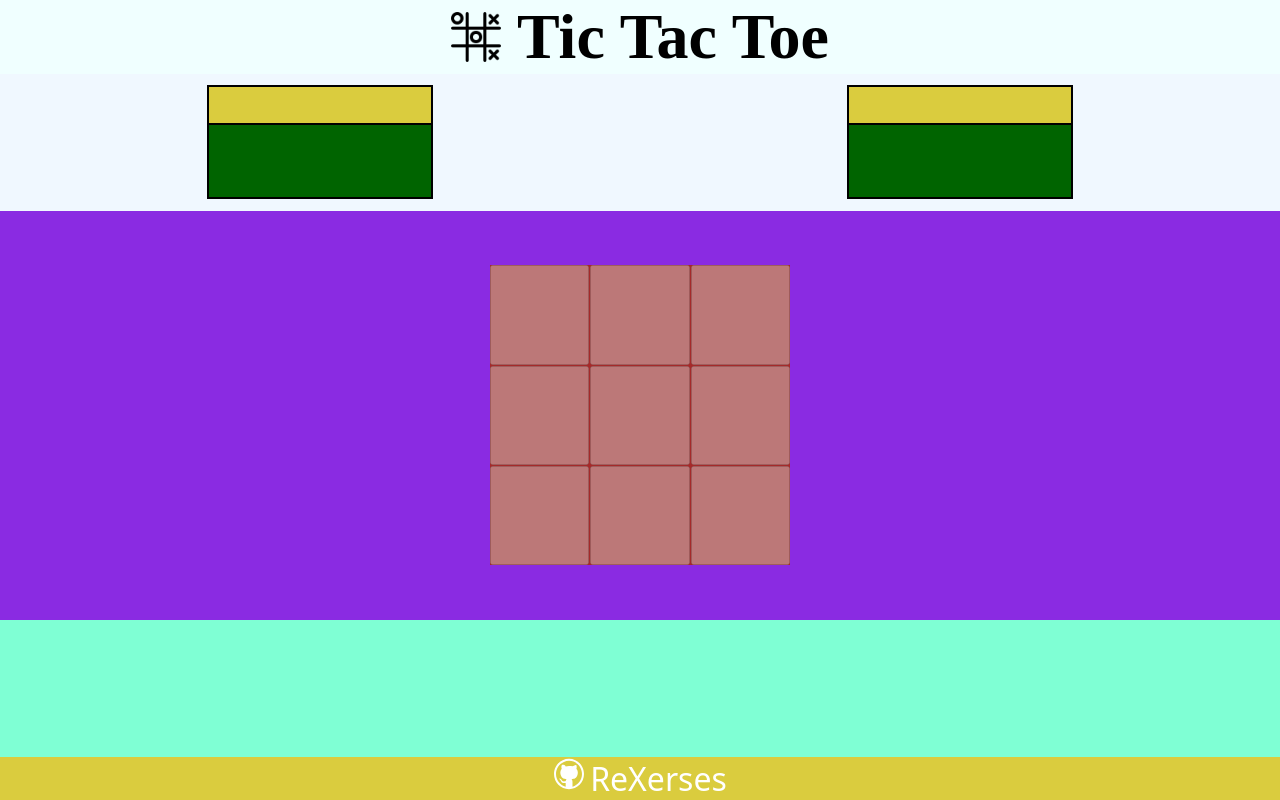
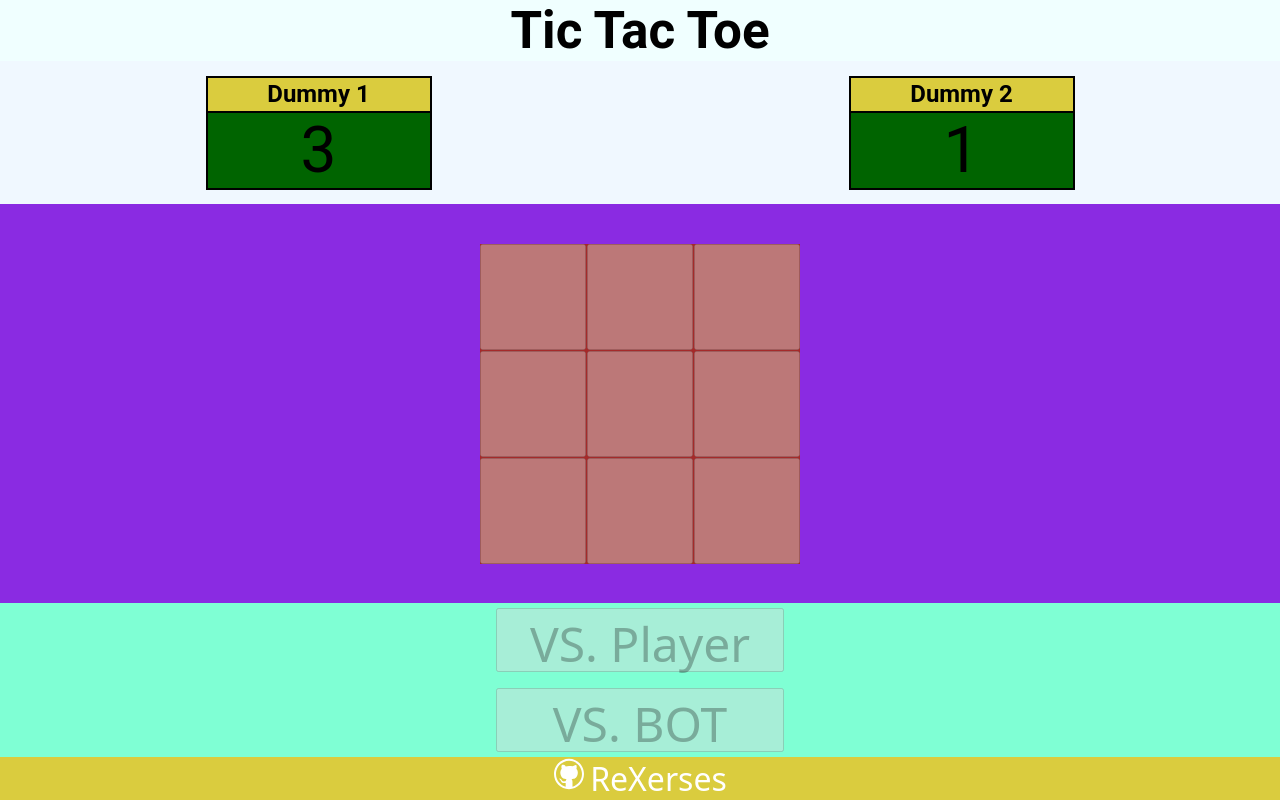
Before and after one commit to ReXerses/Tic-Tac-Toe, a plain HTML site: page index.html in a window 1280 px wide. Drawn offline with Linux system fonts and the light colour scheme.

Commit message:
Styling elementi, aggiunti pulsanti scelta avversario

```diff
--- a/index.html
+++ b/index.html
@@ -6,11 +6,11 @@
     <meta name="viewport" content="width=device-width, initial-scale=1.0">
     <title>Tic-Tac-Toe</title>
     <link rel="stylesheet" href="style.css">
+    <link rel="font" href="./media/Game.ttf">
 </head>
 <body>
 
     <header class="header">
-        <img src="./media/tic-tac-toe.png" alt="tic-tac-toe game board as logo">
         <h1>Tic Tac Toe</h1>
 
     </header>
@@ -20,13 +20,13 @@
         <div class="points-board">
 
             <div class="first-point-board">
-                <h2 class="name" id="1"></h2>
-                <div class="points" id="1"></div>
+                <h2 class="name" id="1">Dummy 1</h2>
+                <div class="points" id="1">3</div>
             </div>
 
             <div class="second-point-board">
-                <h2 class="name" id="2"></h2>
-                <div class="points" id="2"></div>
+                <h2 class="name" id="2">Dummy 2</h2>
+                <div class="points" id="2">1</div>
             </div>
 
         </div>
@@ -45,7 +45,10 @@
             </div>
 
         </div>
-        <div class="scelte-player"></div>
+        <div class="scelte-player">
+            <button disabled="disabled" class="versus"id="1">VS. Player</button>
+            <button disabled="disabled"class="versus" id="2">VS. BOT</button>
+        </div>
 
     </div>
 
--- a/style.css
+++ b/style.css
@@ -1,22 +1,25 @@
+@font-face {
+    font-family: Game;
+    src: url(./media/Game.ttf);
+}
+
+
 body {
     margin: 0px;
     height: 100vh;
     display: flex;
     flex-direction: column;
     justify-content: space-between;
+    font-family: Roboto, system-ui, -apple-system, BlinkMacSystemFont, 'Segoe UI', Oxygen, Ubuntu, Cantarell, 'Open Sans', 'Helvetica Neue', sans-serif
 }
 
 header {
     display: flex;
     justify-content: center;
-    font-size: 2rem;
+    font-size: 1.6rem;
     background-color: azure;
     gap: 1rem;
     align-items: center;
-}
-
-header > img {
-    height: 50px;
 }
 
 h1 {
@@ -39,6 +42,8 @@ h2 {
     background-color: aliceblue;
     justify-content: space-around;
     align-items: center;
+    padding: 5px;
+    gap: 1rem;
 }
 
 .first-point-board , .second-point-board {
@@ -53,13 +58,21 @@ h2 {
     flex: 1;
     border: 1px solid black;
     background-color: #DACC3E;
+    display: flex;
+    justify-content: center;
+    align-items: center;
 }
 
 .points {
     flex: 2;
     border: 1px solid black;
     background-color: darkgreen;
+    display: flex;
+    justify-content: center;
+    align-items: center;
+    font-size: 4rem;
 }
+
 
 .board-space {
     display: flex;
@@ -73,12 +86,24 @@ h2 {
     display: flex;
     flex: 1;
     background-color: aquamarine;
+    justify-content: center;
+    flex-direction: column;
+    align-items: center;
+    gap: 1rem;
+    padding: 5px;
+}
+
+.versus {
+    width: 18rem;
+    height: 4rem;
+    font-size: 3rem;
+    font-family: system-ui, -apple-system, BlinkMacSystemFont, 'Segoe UI', Roboto, Oxygen, Ubuntu, Cantarell, 'Open Sans', 'Helvetica Neue', sans-serif;
 }
 
 .board {
     display: grid;
-    height: 300px;
-    width: 300px;
+    height: 20rem;
+    width: 20rem;
     gap: 1px;
     grid-template-columns: repeat(3, 1fr);
     background-color: brown;
```
Also changed, not shown: media/tic-tac-toe.png (deleted).
